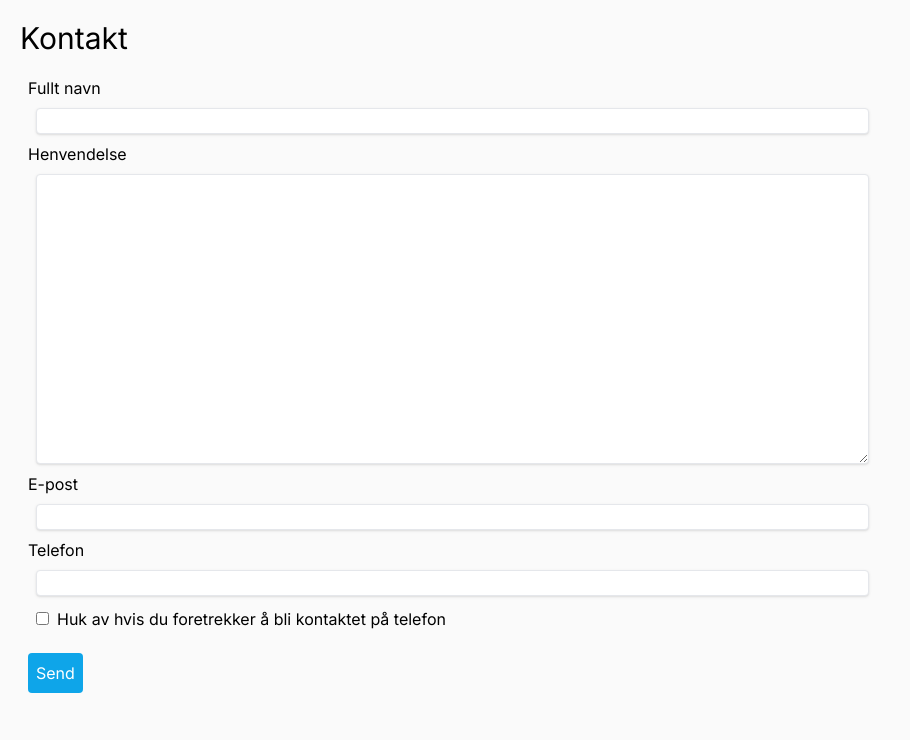
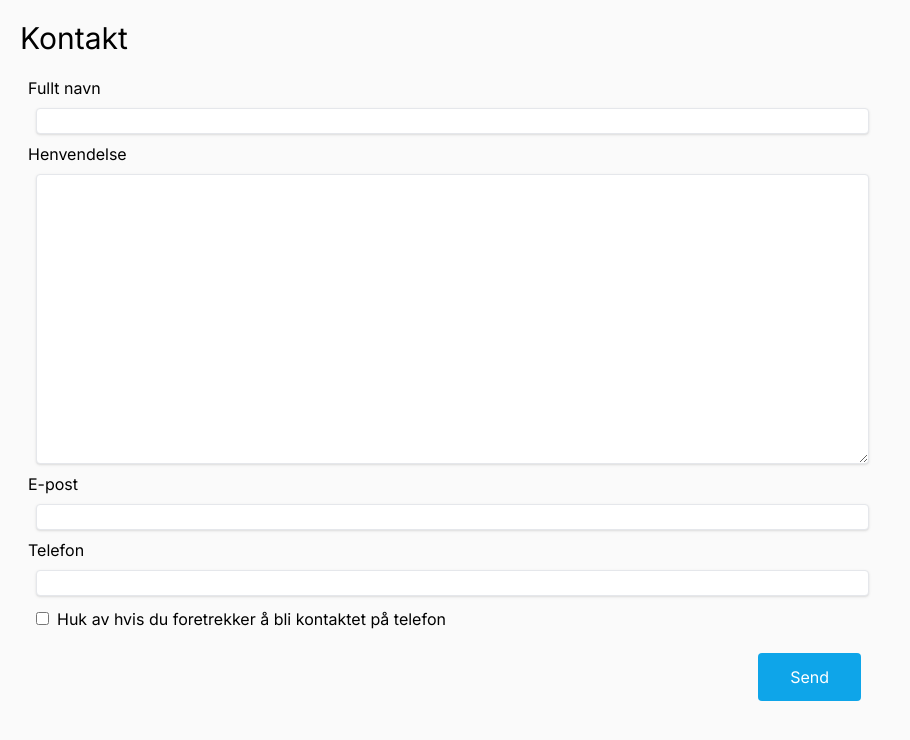
Before and after one commit to ErlingMK/moxnes_webapp, a Next.js app: page /contact in a window 1280 px wide. Shown: the top 740 px of the page, without its empty margins (0-910 px from the left). Built offline with nearby package versions, Linux system fonts and the light colour scheme.

Commit message:
spinning

```diff
--- a/package.json
+++ b/package.json
@@ -20,6 +20,7 @@
     "react": "^18.2.0",
     "react-dom": "^18.2.0",
     "react-sizeme": "^3.0.2",
+    "react-spinners": "^0.13.8",
     "sharp": "^0.33.2",
     "tailwindcss": "^3.4.1",
     "typescript": "5.3.3"
--- a/src/app/actions/mailAction.tsx
+++ b/src/app/actions/mailAction.tsx
@@ -5,8 +5,6 @@ import parseResponse from "./mailHelper";
 const email = "post@moxnesjus.no";
 
 export async function submitContactForm(formData: FormData) {
-  console.log(formData);
-
   SendGrid.setApiKey(process.env.SENDGRID_API_KEY!);
 
   const reply: SendGrid.MailDataRequired = {
--- a/src/app/actions/mailHelper.js
+++ b/src/app/actions/mailHelper.js
@@ -1,13 +1,14 @@
 export default function parseResponse(responses) {
-  return responses.every((element) => {
+  const result = responses.every((element) => {
     if (element[0].statusCode != 202) {
       // send actually returns an array
-      console.log(element);
       return false;
     }
+    return true;
+  });
 
-    console.log(responses);
+  if (!result) {
     //todo: log error
     throw new Error("Unable to send mail");
-  });
+  }
 }
--- a/src/app/contact/page.tsx
+++ b/src/app/contact/page.tsx
@@ -4,23 +4,29 @@ import { FormEvent, useRef, useState } from "react";
 import Input from "../components/Input";
 import MultiLineInput from "../components/MultiLineInput";
 import { submitContactForm } from "../actions/mailAction";
+import { BeatLoader, BounceLoader } from "react-spinners";
 
 export default function Contact() {
   const ref = useRef<HTMLFormElement>(null);
-  const pending = false;
+  const [isPending, setIsPending] = useState(false);
   const [requirePhone, setRequirePhone] = useState(false);
   const [isSubmitted, setIsSubmitted] = useState(false);
 
   function onSubmit(event: FormEvent<HTMLFormElement>) {
     event.preventDefault();
+    setIsPending(true);
     submitContactForm(new FormData(event.currentTarget))
       .then(() => {
         console.log("sent mail");
         setIsSubmitted(true);
+        event.currentTarget.reset();
       })
       .catch((e) => {
         // handle gracefully
         console.log(e);
+      })
+      .finally(() => {
+        setIsPending(false);
       });
   }
 
@@ -54,20 +60,32 @@ export default function Contact() {
               Huk av hvis du foretrekker å bli kontaktet på telefon
             </label>
           </div>
-          <div className={"mt-5"}>
-            <button
-              disabled={pending}
-              type="submit"
-              className={"bg-sky-500 hover:bg-sky-700 p-2 text-white rounded"}
+
+          <div className={"mt-5 flex justify-end items-center flex-row gap-5"}>
+            {isSubmitted ? (
+              <h2 className={"text-md"}>Takk for din henvendelse!</h2>
+            ) : null}
+            <div
+              className={
+                "bg-sky-500 hover:bg-sky-700  text-white rounded flex flex-row items-center"
+              }
             >
-              {pending ? "Sender..." : "Send"}
-            </button>
+              <button
+                disabled={isPending}
+                type="submit"
+                className={"py-3 px-8"}
+              >
+                {isPending ? "Sender..." : "Send"}
+              </button>
+              <BeatLoader
+                loading={isPending}
+                color="white"
+                className={"mr-3"}
+              />
+            </div>
           </div>
         </fieldset>
       </form>
-      {isSubmitted ? (
-        <h2 className={"text-lg mt-5"}>Takk for din henvendelse!</h2>
-      ) : null}
     </div>
   );
 }
```
Also changed, not shown: 1 other file (tests, documents, lock files or other folders).
